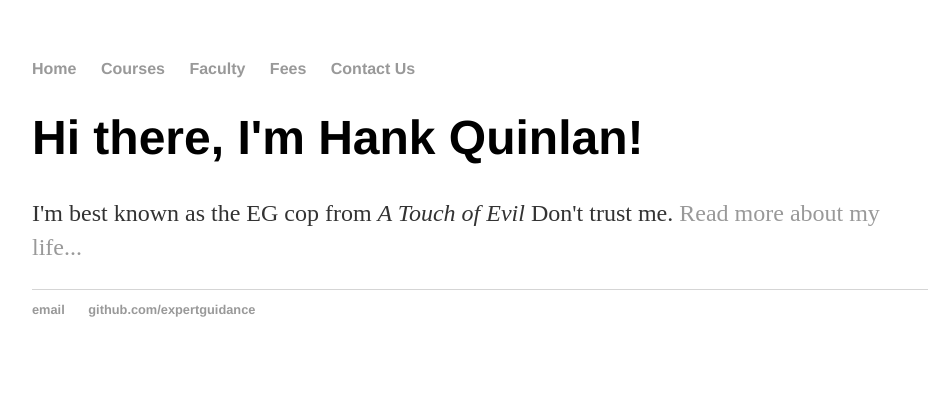
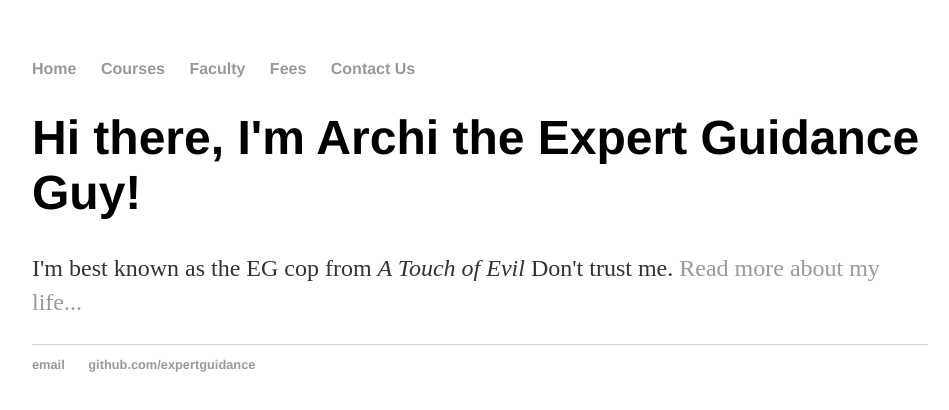
Before and after one commit to expertguidance/expertguidance.github.io, a plain HTML site: page index.html in a window 1280 px wide. Shown: the whole page, without its empty margins (160-1109 px from the left). Drawn offline with Linux system fonts and the light colour scheme.

Commit message:
Update index.html

```diff
--- a/index.html
+++ b/index.html
@@ -17,7 +17,7 @@
 		</nav>
 		<div class="container">
     		<div class="blurb">
-        		<h1>Hi there, I'm Hank Quinlan!</h1>
+        		<h1>Hi there, I'm Archi the Expert Guidance Guy!</h1>
 				<p>I'm best known as the EG cop from <em>A Touch of Evil</em> Don't trust me. <a href="/about">Read more about my life...</a></p>
     		</div><!-- /.blurb -->
 		</div><!-- /.container -->
```
